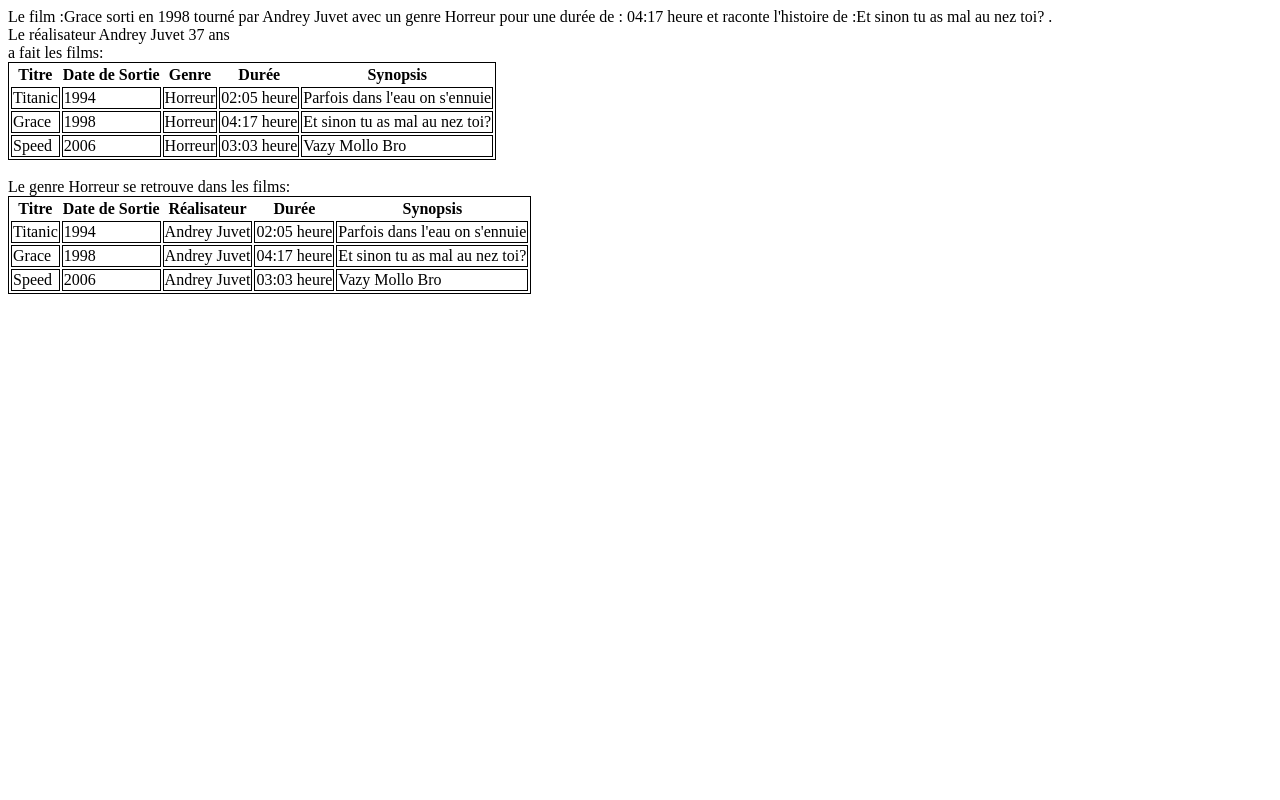
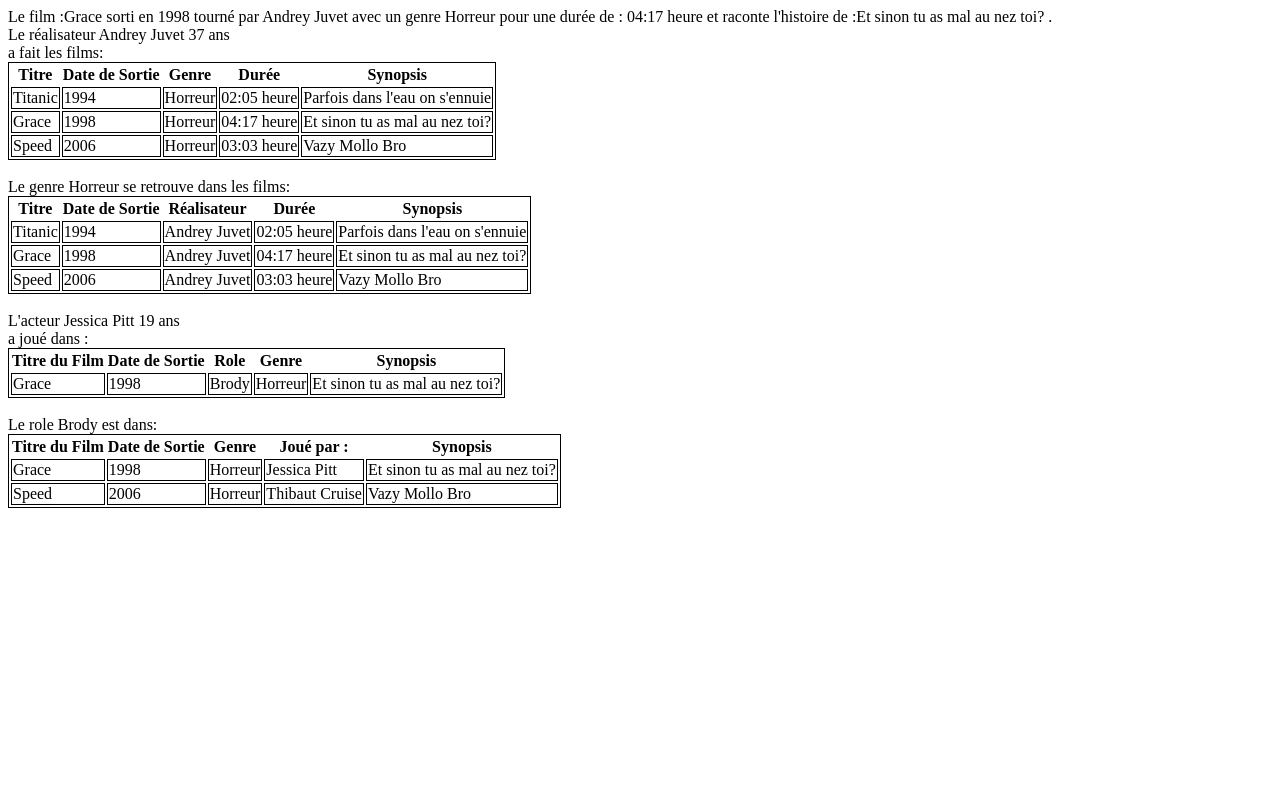
Before and after one commit to Yosh666/Yosh666-AlgoPhpExo, a PHP site: page / in a window 1280 px wide. Run offline with PHP 8.4, Linux system fonts and the light colour scheme.

Commit message:
Ciné Terminé Wouhou!

```diff
--- a/POO/Exo2Cine/classActeur.php
+++ b/POO/Exo2Cine/classActeur.php
@@ -1,19 +1,38 @@
 <?php
 class Acteur extends Humain{
-    private $_role;
-    private $_film;
-    public function __construct($nom,$prenom,$dateNaissance){
+    private $_casting;
+    public function __construct($nom,$prenom,$dateNaissance){//en attente faire relation film realisateur et genre d'abord
         parent::__construct($nom,$prenom,$dateNaissance);
-//en attente faire relation film realisateur et genre d'abord
+
+        $this->_casting=[];
+
+    }
+    public function getCasting(){
+        return $this->_casting;
     }
 
+    public function addCasting(Casting $casting){
+        array_push($this->_casting,$casting);
+    }
+//pour l'acteur penser à $this du toString humain
+    public function infoActeur(){
+        $result="L'acteur $this a joué dans :<br>";
+        $result.="<table style='border: 1px solid black' ><tr>
+            <th>Titre du Film</th>
+            <th>Date de Sortie</th>
+            <th>Role</th>
+            <th>Genre</th>
+            <th>Synopsis</th>";
+        foreach ($this->_casting as $casting){
+            $result.="<tr><td style='border: 1px solid black'>".$casting->getfilmTitre()."</td>
+            <td style='border: 1px solid black'>".$casting->getsortieFilm()."</td>
+            <td style='border:1px solid black'>".$casting->getnomRole()."</td>
+            <td style='border: 1px solid black'>".$casting->getgenreFilm()."</td>
+            <td style='border: 1px solid black'>".$casting->getsynopsisFilm()."</td></tr>";
 
+        }
+        $result.="</table><br>";
 
-
-
-
-
-
-
-
+        return $result;
+    }
 }
--- a/POO/Exo2Cine/classCasting.php
+++ b/POO/Exo2Cine/classCasting.php
@@ -1,2 +1,36 @@
 <?php
 //ah mais oui il faut passer par ici pour faire tout les array push en fait!
+class Casting{
+    private $_acteur;
+    private $_role;
+    private $_film;
+
+
+    public function __construct(Film $film,Acteur $acteur, Role $role){
+        $this->_film=$film;
+        $this->_acteur=$acteur;
+        $this->_role=$role;
+        $film->addCasting($this);
+        $acteur->addCasting($this);
+        $role->addCasting($this);
+    }
+    public function getfilmTitre(){
+        return $this->_film->getTitre();
+    }
+    public function getsortieFilm(){
+        return $this->_film->getSortie();
+    }
+    public function getnomRole(){
+        return $this->_role->getRole();
+    }
+    public function getgenreFilm(){
+        return $this->_film->getGenre()->getStyle();
+    }
+    public function getsynopsisFilm(){
+        return $this->_film->getSynopsis();
+    }
+    public function getnomActeur(){
+        return $this->_acteur->getPrenom().' '.$this->_acteur->getNom();
+    }
+
+}
--- a/POO/Exo2Cine/classFilm.php
+++ b/POO/Exo2Cine/classFilm.php
@@ -14,6 +14,7 @@ class Film{
     private $_genre;
     private $_duree;
     private $_synopsis;
+    private $_casting;
 
 
     public function __construct($titre,$sortie,Realisateur $realisateur, Genre $genre,$duree,$synopsis){
@@ -23,6 +24,7 @@ class Film{
         $this->_genre=$genre;
         $this->_duree=$duree;
         $this->_synopsis=$synopsis;
+        $this->_casting=[];
 
         $realisateur->addFilm($this);
         $genre->addFilm($this);
@@ -63,8 +65,10 @@ class Film{
         return $dureeheure;
         //a voir comment faire la durée en heure
     }
-    /*strftime( "%H H %M mn %S s", $duree * 60 )*/
     /*echo date('H:i', mktime(0, 97)); // 01:37*/
+    public function addCasting(Casting $casting){
+        array_push($this->_casting,$casting);
+    }
 
     public function infoFilm(){
         return "Le film :".$this->_titre." sorti en ".$this->_sortie.
@@ -72,18 +76,4 @@ class Film{
              avec un genre ".$this->getGenre()->getStyle()." pour une durée de : ".$this->dureeHeure().
              " heure et  raconte l'histoire de :".$this->_synopsis." .<br>";
     }
-
-
-
-
-
-
-
-
-
-
-
-
-
-
 }
--- a/POO/Exo2Cine/classGenre.php
+++ b/POO/Exo2Cine/classGenre.php
@@ -37,8 +37,6 @@ class Genre{
         }
         $result .="</table><br>";
         return $result;
-
-
     }
 
 
--- a/POO/Exo2Cine/classRealisateur.php
+++ b/POO/Exo2Cine/classRealisateur.php
@@ -32,8 +32,4 @@ class Realisateur extends Humain{
         return $result;
     }
 
-
-
-
-
 }
--- a/POO/Exo2Cine/classRole.php
+++ b/POO/Exo2Cine/classRole.php
@@ -1,11 +1,39 @@
 <?php
 class Role{
     private $_role;
-    private $_acteur;
-    private $_film;
+    private $_casting;
 
+    public function __construct($role){
+        $this->_role=$role;
+        $this->_casting=[];
+    }
+    public function getRole(){
+        return $this->_role;
+    }
+    public function getCasting(){
+        return $this->_casting;
+    }
 
-
-
+    public function addCasting(Casting $casting){
+        array_push($this->_casting,$casting);
+    }
+    public function infoRole(){
+        $result="Le role " .$this->_role." est dans:<br>";
+        $result.="<table style='border: 1px solid black' ><tr>
+            <th>Titre du Film</th>
+            <th>Date de Sortie</th>
+            <th>Genre</th>
+            <th>Joué par : </th>
+            <th>Synopsis</th>";
+        foreach ($this->_casting as $casting){
+            $result.="<tr><td style='border: 1px solid black'>".$casting->getfilmTitre()."</td>
+            <td style='border: 1px solid black'>".$casting->getsortieFilm()."</td>
+            <td style='border: 1px solid black'>".$casting->getgenreFilm()."</td>
+            <td style='border:1px solid black'>".$casting->getnomActeur()."</td>
+            <td style='border: 1px solid black'>".$casting->getsynopsisFilm()."</td></tr>";
+        }
+        $result .="</table><br>";
+        return $result;
+    }
 
 }
--- a/POO/Exo2Cine/index.php
+++ b/POO/Exo2Cine/index.php
@@ -5,15 +5,25 @@ include('classActeur.php');
 include('classGenre.php');
 include('classRole.php');
 include('classFilm.php');
-include ('classCasting.php');
+include('classCasting.php');
 $real1=new Realisateur("Juvet","Andrey",'1983-02-14');
 $gore= new Genre("Horreur");
 $film1= new Film('Titanic','1994',$real1,$gore,125,"Parfois dans l'eau on s'ennuie");
-/*
-echo $real1->infosDuReal();*/
+
 $film2= new Film ("Grace",'1998',$real1,$gore,257,"Et sinon tu as mal au nez toi?");
 $film3= new Film ("Speed","2006",$real1,$gore,183,"Vazy Mollo Bro");
+$acteur1=new Acteur ("Cruise","Thibaut",'1958-03-15');
+$acteur2=new Acteur ("Pitt","Jessica","2000-08-02");
+$role1= New Role("Valentin");
+$role2=New Role ("Brody");
+$casting1= New Casting ($film1,$acteur1,$role1);
+$casting2=New Casting ($film2,$acteur2,$role2);
+$casting3=New Casting ($film3,$acteur1,$role2);
+
+
 echo $film2->infoFilm();
 echo $real1->infosDuReal();
 echo $gore->infoGenre();
 //echo $film2->dureeHeure();
+echo $acteur2->infoActeur();
+echo $role2->infoRole();
```
